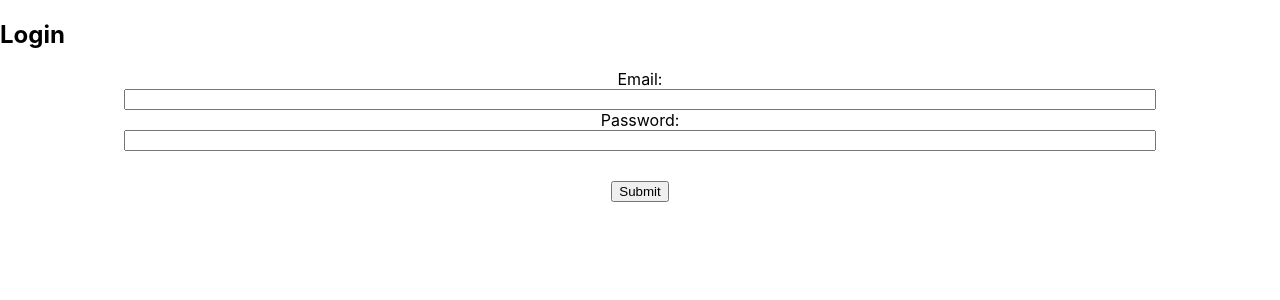
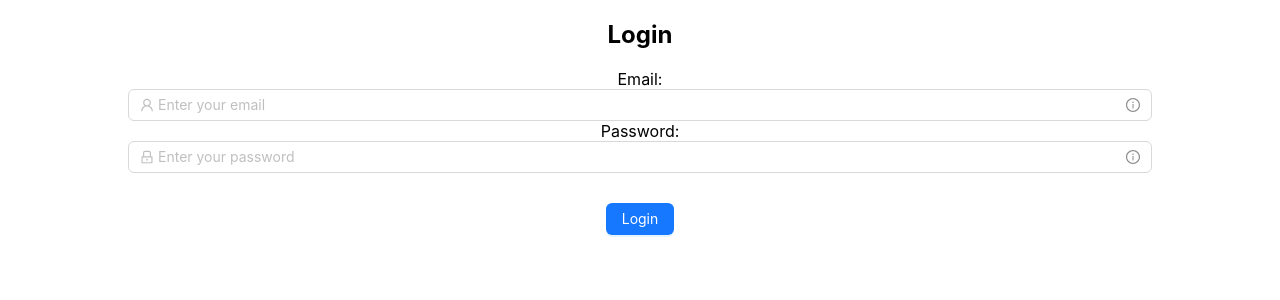
Before and after one commit to mertct11/client-mct-news, a React (Create React App) app: page /login in a window 1280 px wide. Shown: the top 300 px of the page. Built offline with nearby package versions, Linux system fonts and the light colour scheme.

Commit message:
some ui improvements

```diff
--- a/package.json
+++ b/package.json
@@ -3,6 +3,7 @@
   "version": "0.1.0",
   "private": true,
   "dependencies": {
+    "@ant-design/icons": "^5.3.6",
     "@testing-library/jest-dom": "^5.17.0",
     "@testing-library/react": "^13.4.0",
     "@testing-library/user-event": "^13.5.0",
--- a/src/pages/Create/index.js
+++ b/src/pages/Create/index.js
@@ -1,6 +1,9 @@
 import React, { useState } from "react";
 import "./create.css";
+import { Input, Button } from "antd";
 const Create = () => {
+  const { TextArea } = Input;
+
   const [twitUrl, setTwitUrl] = useState("");
   const [twitText, setTwitText] = useState("");
   const [paraphraseTwitText, setParaphraseTwitText] = useState("");
@@ -135,47 +138,60 @@ const Create = () => {
         </div>
       </header>
       <div>
-        <h3>Read a tweet</h3>
+        <h3 style={{ textAlign: "center" }}>Read a tweet</h3>
         <div className="read-tweet">
-          <div>
+          <div
+            style={{
+              display: "flex",
+              justifyContent: "center",
+              alignItems: "center",
+              flexDirection: "column",
+            }}
+          >
             <h4>with url</h4>
-            <input
+            <Input
               disabled={true}
               value={twitUrl}
               onChange={(e) => {
                 //handleReadingTwitChange(e.target.value);
               }}
+              type="text"
+              placeholder="Enter a tweet url"
             />
             {errorText && <label className="error-text">{errorText}</label>}
-            <button
+            <Button
+              style={{ alignSelf: "center" }}
               onClick={() => {
                 handleReadTwit();
               }}
               disabled={!(twitUrl.length > 0)}
+              type="primary"
             >
-              Read a Tweet
-            </button>
+              Read a tweet
+            </Button>
           </div>
           <div className="with-url">
-            <h4>text url</h4>
+            <h4>with giving text</h4>
             <div className="inputs">
-              <textarea
+              <TextArea
                 value={twitText}
                 onChange={(e) => {
                   handleTextReadingTwitChange(e.target.value);
                 }}
               />
               {/* {errorText && <label className="error-text">{errorText}</label>} */}
-              <button
+              <Button
                 onClick={() => {
                   handleTextReadTwit();
                 }}
                 disabled={!(twitText.length > 0)}
+                type="primary"
               >
                 write a Tweet for read
-              </button>
+              </Button>
               <div className="space-line" />
-              <textarea
+              <h4>Result below</h4>
+              <TextArea
                 value={paraphraseTwitText}
                 onChange={(e) => {
                   handleTextTwitReadingChange(e.target.value);
@@ -183,14 +199,15 @@ const Create = () => {
               />
               ///FEATURE ! upload photo
               {/* {errorText && <label className="error-text">{errorText}</label>} */}
-              <button
+              <Button
                 onClick={() => {
                   handleMakeTweet();
                 }}
                 disabled={!(paraphraseTwitText.length > 0)}
+                type="primary"
               >
                 send TWEET as paraphrased Text
-              </button>
+              </Button>
             </div>
           </div>
         </div>
--- a/src/pages/Login/index.js
+++ b/src/pages/Login/index.js
@@ -1,16 +1,23 @@
 import React, { useState } from "react";
 import { useHistory } from "react-router-dom";
 import "../Create/create.css";
+import { Input, Button, Tooltip } from "antd";
+import {
+  UserOutlined,
+  InfoCircleOutlined,
+  LockOutlined,
+} from "@ant-design/icons";
+// const { InfoCircleOutlined, UserOutlined } = icons;
+// const { Input, Tooltip } = antd;
+
 const Login = () => {
   const [email, setEmail] = useState("");
   const [password, setPassword] = useState("");
-  const [submitLocation, setSubmitLocation] = useState("");
   const history = useHistory();
   const [errorText, setErrorText] = useState();
 
-  const handleSubmit = async (event) => {
+  const handleSubmit = async () => {
     setErrorText();
-    event.preventDefault();
 
     // Burada API'ye gönderilecek olan post işlemini yapabilirsiniz
     try {
@@ -42,7 +49,7 @@ const Login = () => {
 
   return (
     <div>
-      <h2>Login</h2>
+      <h2 style={{ textAlign: "center" }}>Login</h2>
       <form
         style={{
           display: "flex",
@@ -51,7 +58,6 @@ const Login = () => {
           width: "100%",
           flexDirection: "column",
         }}
-        onSubmit={handleSubmit}
       >
         <div
           style={{
@@ -63,15 +69,32 @@ const Login = () => {
           }}
         >
           <label>Email:</label>
-          <input
-            style={{ width: "80%" }}
-            type="email"
+          <Input
+            required
             value={email}
             onChange={(e) => {
               setEmail(e.target.value);
               setErrorText();
             }}
-            required
+            style={{ width: "80%" }}
+            type="email"
+            placeholder="Enter your email"
+            prefix={
+              <UserOutlined
+                style={{
+                  color: "rgba(0,0,0,.25)",
+                }}
+              />
+            }
+            suffix={
+              <Tooltip title="Email">
+                <InfoCircleOutlined
+                  style={{
+                    color: "rgba(0,0,0,.45)",
+                  }}
+                />
+              </Tooltip>
+            }
           />
         </div>
         <div
@@ -84,7 +107,7 @@ const Login = () => {
           }}
         >
           <label>Password:</label>
-          <input
+          <Input
             style={{ width: "80%" }}
             type="password"
             value={password}
@@ -93,12 +116,35 @@ const Login = () => {
               setErrorText();
             }}
             required
+            placeholder="Enter your password"
+            prefix={
+              <LockOutlined
+                style={{
+                  color: "rgba(0,0,0,.25)",
+                }}
+              />
+            }
+            suffix={
+              <Tooltip title="password">
+                <InfoCircleOutlined
+                  style={{
+                    color: "rgba(0,0,0,.45)",
+                  }}
+                />
+              </Tooltip>
+            }
           />
         </div>
         {errorText && <label className="error-text">{errorText}</label>}
-        <button className="login-submit-btn" type="submit">
-          Submit
-        </button>
+        <Button
+          onClick={() => {
+            handleSubmit();
+          }}
+          type="primary"
+          className="login-submit-btn"
+        >
+          Login
+        </Button>
       </form>
     </div>
   );
```
Also changed, not shown: 1 other file (tests, documents, lock files or other folders).
